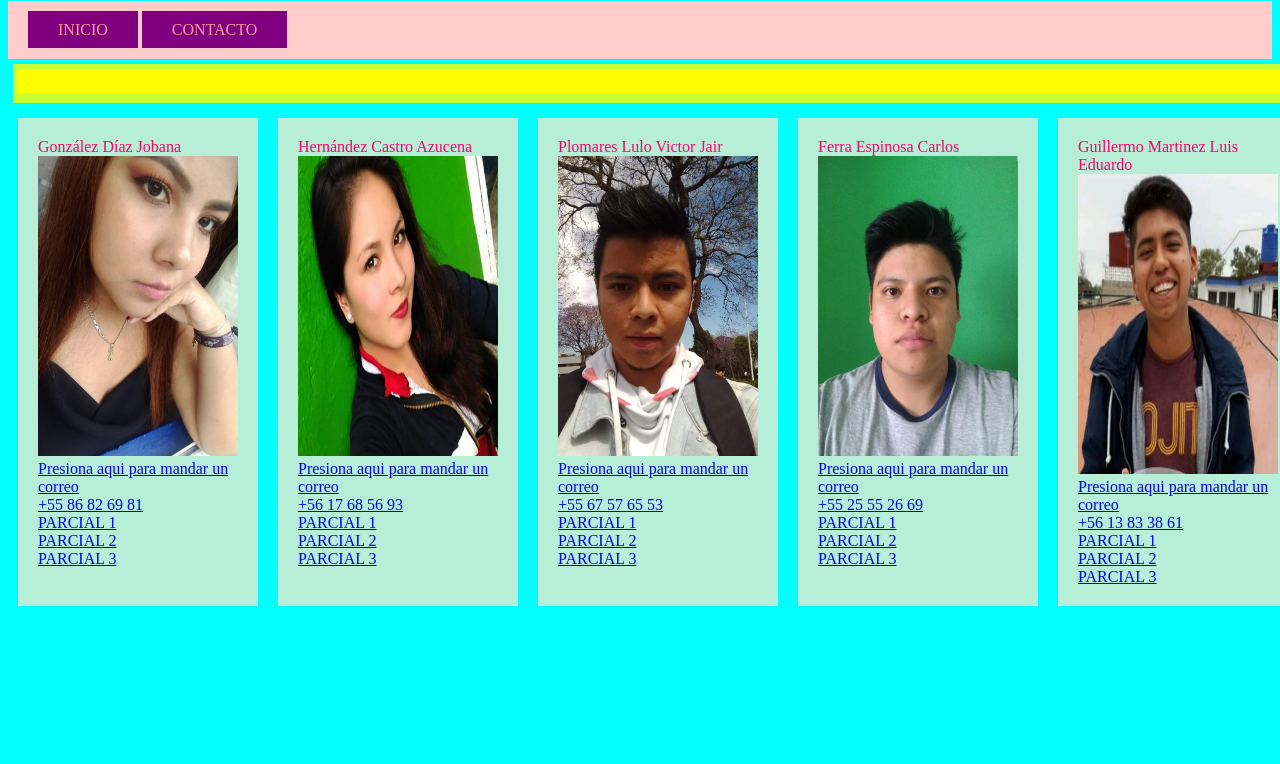
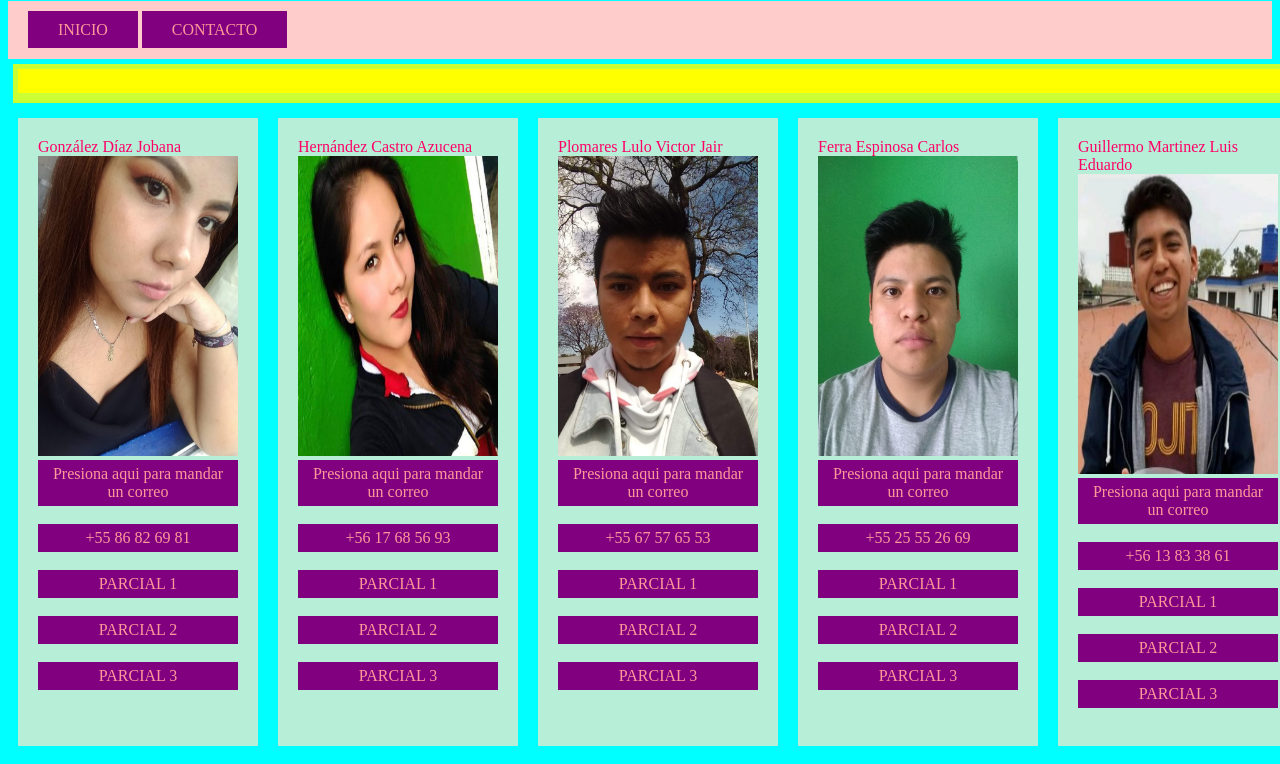
Before and after one commit to LALI1681/LALI1681.github.io, a plain HTML site: page index.html in a window 1280 px wide. Shown: the part 299-1063 px from the top of the page. Before the commit the page ends 923 px from the top, so only its background shows below. Drawn offline with Linux system fonts and the light colour scheme.

Commit message:
Se ve mejor

```diff
--- a/estilos.css
+++ b/estilos.css
@@ -33,3 +33,17 @@
     padding: 10px 30px;
     text-decoration: none;
 }
+
+.nav-enlace2{
+    text-align: center;
+    background: purple;
+    color: #FF9999;
+    padding: 5px 10px;
+    text-decoration: none;
+    display: block;
+}
+
+.nav-enlace2:hover{
+    background: green;
+
+}
--- a/index.html
+++ b/index.html
@@ -39,11 +39,11 @@
 
             González Díaz Jobana
             <img src="Jobana.jpg"alt="" width="200" height="300">
-            <a href="mailto:jgonzalezd1500@alumno.ipn.mx ?subject=Questions " >Presiona aqui para mandar un correo</a><br>
-            <a href="tel:+5586826981">+55 86 82 69 81</a><br>
-            <a href="Parcial 1 Jobana">PARCIAL 1</a><br>
-            <a href="Parcial 2 Jobana">PARCIAL 2</a><br>
-	        <a href="Parcial 3 Jobana">PARCIAL 3</a><br>
+            <a href="mailto:jgonzalezd1500@alumno.ipn.mx ?subject=Questions "class="nav-enlace2" >Presiona aqui para mandar un correo</a><br>
+            <a href="tel:+5586826981" class="nav-enlace2">+55 86 82 69 81</a><br>
+            <a href="Parcial 1 Jobana" class="nav-enlace2">PARCIAL 1</a><br>
+            <a href="Parcial 2 Jobana" class="nav-enlace2">PARCIAL 2</a><br>
+	        <a href="Parcial 3 Jobana" class="nav-enlace2">PARCIAL 3</a><br>
 
 
 
@@ -53,42 +53,42 @@
         <p class="name">
             Hernández Castro Azucena
             <img src="Azucena.jpg"alt="" width="200" height="300">
-            <a href="mailto:ahernandezc1501@alumno.ipn.mx?subject=Questions " >Presiona aqui para mandar un correo</a><br>
-	        <a href="tel:+5617685693">+56 17 68 56 93</a><br>
-            <a href="Parcial 1 Azucena">PARCIAL 1</a><br>
-            <a href="Parcial 2 Azucena">PARCIAL 2</a><br>
-	        <a href="Parcial 3 Azucena">PARCIAL 3</a><br>
+            <a href="mailto:ahernandezc1501@alumno.ipn.mx?subject=Questions " class="nav-enlace2">Presiona aqui para mandar un correo</a><br>
+	        <a href="tel:+5617685693" class="nav-enlace2">+56 17 68 56 93</a><br>
+            <a href="Parcial 1 Azucena" class="nav-enlace2">PARCIAL 1</a><br>
+            <a href="Parcial 2 Azucena" class="nav-enlace2">PARCIAL 2</a><br>
+	        <a href="Parcial 3 Azucena" class="nav-enlace2">PARCIAL 3</a><br>
 
 	</p>
 
         <p class="name">
             Plomares Lulo Victor Jair
             <img src="Jair.jpg"alt="" width="200" height="300">
-            <a href="mailto:vplomaresl1500@alumno.ipn.mx ?subject=Questions " >Presiona aqui para mandar un correo</a><br>
-	        <a href="tel:+5567576553">+55 67 57 65 53</a><br>
-	        <a href="Parcial 1 Victor">PARCIAL 1</a><br>
-            <a href="Parcial 2 Victor">PARCIAL 2</a><br>
-	        <a href="Parcial 3 Victor">PARCIAL 3</a><br>
+            <a href="mailto:vplomaresl1500@alumno.ipn.mx ?subject=Questions " class="nav-enlace2">Presiona aqui para mandar un correo</a><br>
+	        <a href="tel:+5567576553" class="nav-enlace2">+55 67 57 65 53</a><br>
+	        <a href="Parcial 1 Victor" class="nav-enlace2">PARCIAL 1</a><br>
+            <a href="Parcial 2 Victor" class="nav-enlace2">PARCIAL 2</a><br>
+	        <a href="Parcial 3 Victor" class="nav-enlace2">PARCIAL 3</a><br>
         </p>
 
         <p class="name">
             Ferra Espinosa Carlos
             <img src="Carlos.jpg"alt="" width="200" height="300">
-            <a href="mailto:cferrae1400@alumno.ipn.mx ?subject=Questions " >Presiona aqui para mandar un correo</a><br>
-	        <a href="tel:+5525552669">+55 25 55 26 69</a><br>
-            <a href="Parcial 1 Carlos">PARCIAL 1</a><br>
-            <a href="Parcial 2 Carlos">PARCIAL 2</a><br>
-	        <a href="Parcial 3 Carlos">PARCIAL 3</a><br>
+            <a href="mailto:cferrae1400@alumno.ipn.mx ?subject=Questions " class="nav-enlace2">Presiona aqui para mandar un correo</a><br>
+	        <a href="tel:+5525552669" class="nav-enlace2">+55 25 55 26 69</a><br>
+            <a href="Parcial 1 Carlos" class="nav-enlace2">PARCIAL 1</a><br>
+            <a href="Parcial 2 Carlos" class="nav-enlace2">PARCIAL 2</a><br>
+	        <a href="Parcial 3 Carlos" class="nav-enlace2">PARCIAL 3</a><br>
         </p>
 
         <p class="name">
             Guillermo Martinez Luis Eduardo
             <img src="Eduardo.jpeg"alt="" width="200" height="300">
-            <a href="mailto:laloguillermo7@gmail.com ?subject=Questions " >Presiona aqui para mandar un correo</a><br>
-	        <a href="tel:+5613833861">+56 13 83 38 61</a><br>
-            <a href="https://lali1681.github.io/LUIS/">PARCIAL 1</a><br>
-            <a href="Parcial 2 Eduardo">PARCIAL 2</a><br>
-	        <a href="Parcial 3 Eduardo">PARCIAL 3</a><br>
+            <a href="mailto:laloguillermo7@gmail.com ?subject=Questions " class="nav-enlace2">Presiona aqui para mandar un correo</a><br>
+	        <a href="tel:+5613833861" class="nav-enlace2">+56 13 83 38 61</a><br>
+            <a href="https://lali1681.github.io/LUIS/" class="nav-enlace2">PARCIAL 1</a><br>
+            <a href="Parcial 2 Eduardo" class="nav-enlace2">PARCIAL 2</a><br>
+	        <a href="Parcial 3 Eduardo" class="nav-enlace2">PARCIAL 3</a><br>
         </p>
 
     </section>
```
